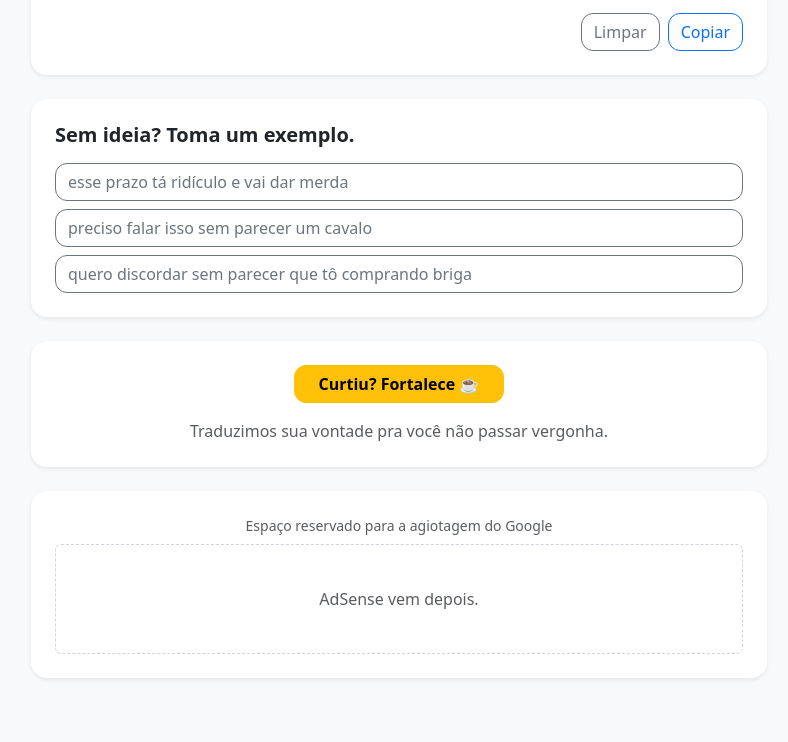
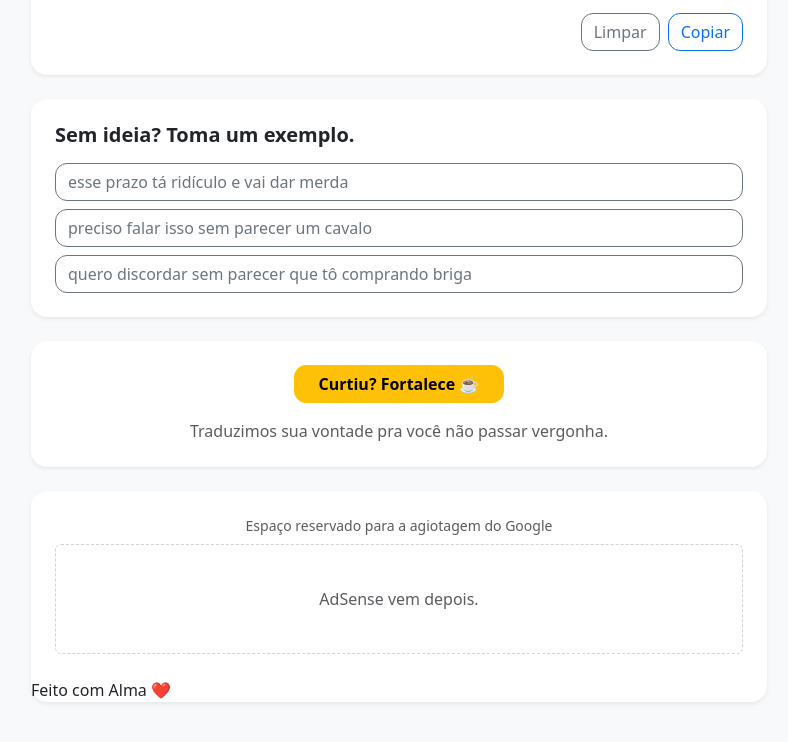
Before and after one commit to melgarejodev/comTexto, a plain HTML site: page index.html in a window 1280 px wide. Shown: the part 732-1474 px from the top of the page, without its empty margins (241-1029 px from the left). Drawn offline with nearby package versions, Linux system fonts and the light colour scheme.

Commit message:
feat: footer phrase test

```diff
--- a/index.html
+++ b/index.html
@@ -134,6 +134,7 @@
               <span class="text-muted">AdSense vem depois.</span>
             </div>
           </div>
+          Feito com Alma ❤️
         </section>
 
       </div>
```
